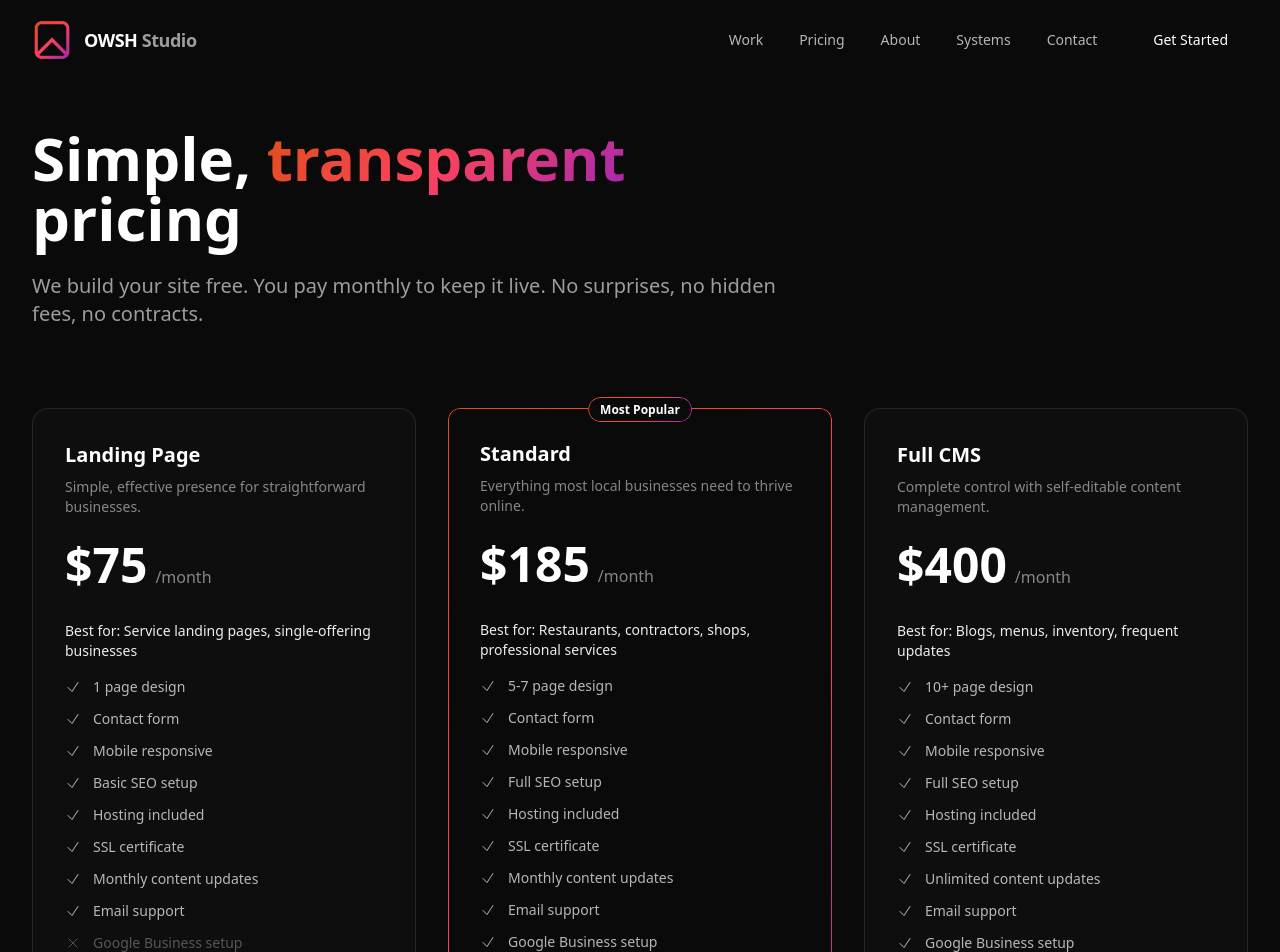
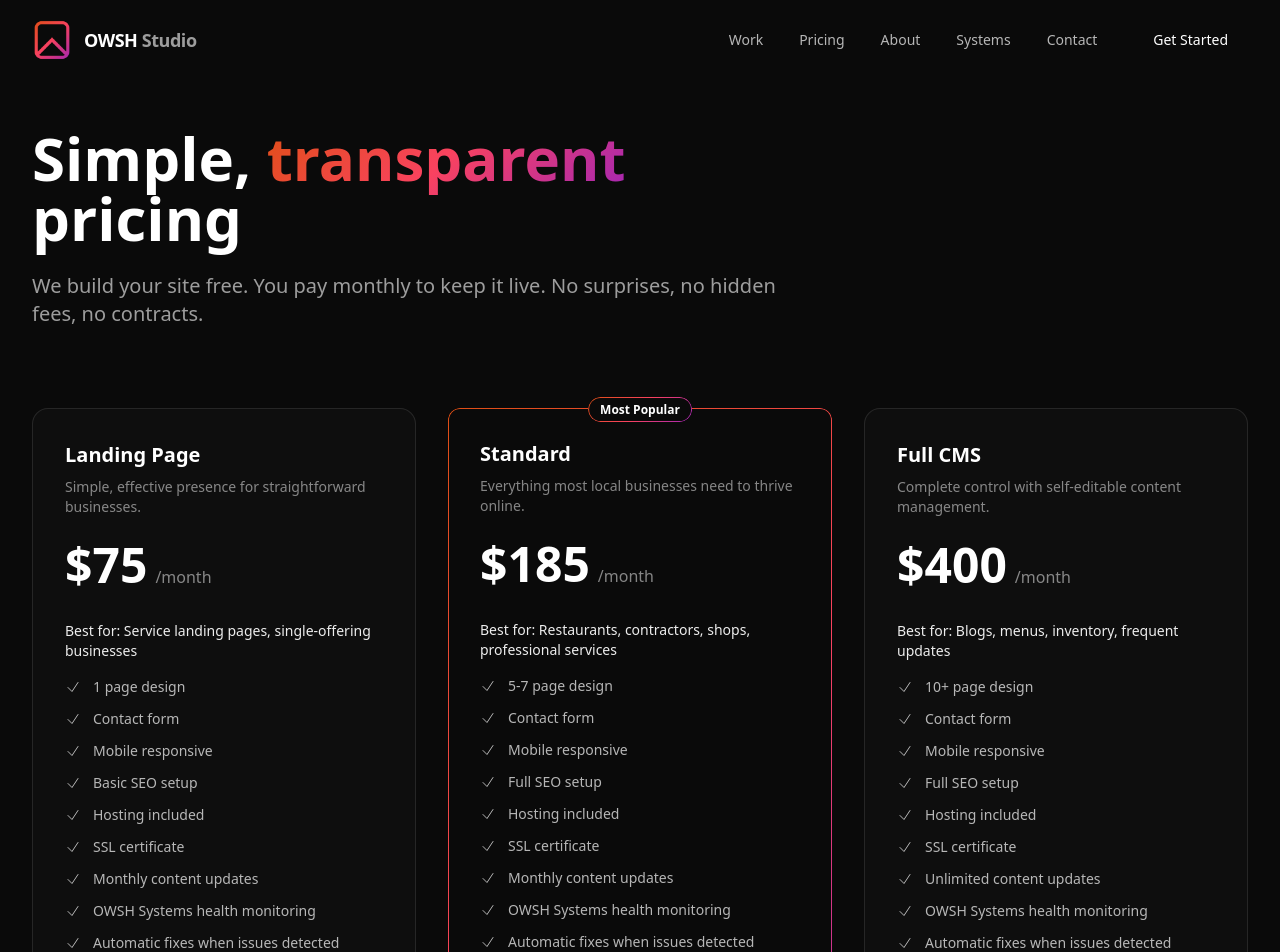
Before and after one commit to owshstudio/owshstudio.com, a Next.js app: page /pricing in a window 1280 px wide. Shown: the top 952 px of the page. Built offline with nearby package versions, Linux system fonts and the light colour scheme.

Commit message:
fix: high-res slider screenshots, visit site buttons on all work cards, OWSH Systems monitoring in pricing

```diff
--- a/src/app/pricing/page.tsx
+++ b/src/app/pricing/page.tsx
@@ -20,6 +20,8 @@ const plans = [
       { name: "Hosting included", included: true },
       { name: "SSL certificate", included: true },
       { name: "Monthly content updates", included: true },
+      { name: "OWSH Systems health monitoring", included: true },
+      { name: "Automatic fixes when issues detected", included: true },
       { name: "Email support", included: true },
       { name: "Google Business setup", included: false },
       { name: "Analytics dashboard", included: false },
@@ -42,6 +44,8 @@ const plans = [
       { name: "Hosting included", included: true },
       { name: "SSL certificate", included: true },
       { name: "Monthly content updates", included: true },
+      { name: "OWSH Systems health monitoring", included: true },
+      { name: "Automatic fixes when issues detected", included: true },
       { name: "Email support", included: true },
       { name: "Google Business setup", included: true },
       { name: "Analytics dashboard", included: true },
@@ -63,6 +67,8 @@ const plans = [
       { name: "Hosting included", included: true },
       { name: "SSL certificate", included: true },
       { name: "Unlimited content updates", included: true },
+      { name: "OWSH Systems health monitoring", included: true },
+      { name: "Automatic fixes when issues detected", included: true },
       { name: "Email support", included: true },
       { name: "Google Business setup", included: true },
       { name: "Analytics dashboard", included: true },
--- a/src/app/work/page.tsx
+++ b/src/app/work/page.tsx
@@ -220,6 +220,12 @@ export default function WorkPage() {
                           <span className="text-white/20 text-lg font-medium">Your project here</span>
                         </div>
                       )}
+                      <div className="absolute top-4 right-4 opacity-0 group-hover:opacity-100 transition-opacity">
+                        <span className="flex items-center gap-2 px-3 py-1.5 bg-gradient-to-r from-owsh-orange via-owsh-magenta to-owsh-purple text-white rounded-full text-xs font-medium shadow-lg">
+                          Visit Site
+                          <ArrowUpRightIcon className="w-3 h-3" />
+                        </span>
+                      </div>
                     </div>
                     <div className="flex items-center gap-2 text-owsh-orange text-sm font-medium mb-2">
                       <span>{project.category}</span>
@@ -248,6 +254,14 @@ export default function WorkPage() {
                       ) : (
                         <div className="absolute inset-0 bg-gradient-to-br from-owsh-orange/10 via-owsh-magenta/10 to-owsh-purple/10 flex items-center justify-center">
                           <span className="text-white/20 text-lg font-medium">Your project here</span>
+                        </div>
+                      )}
+                      {project.image && (
+                        <div className="absolute top-4 right-4 opacity-0 group-hover:opacity-100 transition-opacity">
+                          <span className="flex items-center gap-2 px-3 py-1.5 bg-gradient-to-r from-owsh-orange via-owsh-magenta to-owsh-purple text-white rounded-full text-xs font-medium shadow-lg">
+                            View Project
+                            <ArrowRightIcon className="w-3 h-3" />
+                          </span>
                         </div>
                       )}
                     </div>
```
Also changed, not shown: public/work/twin-trees-after-hero.jpg, public/work/twin-trees-before-hero.jpg.
